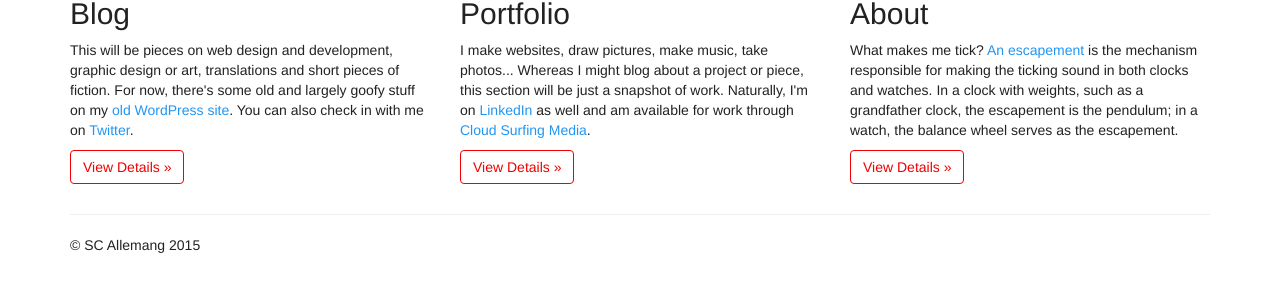
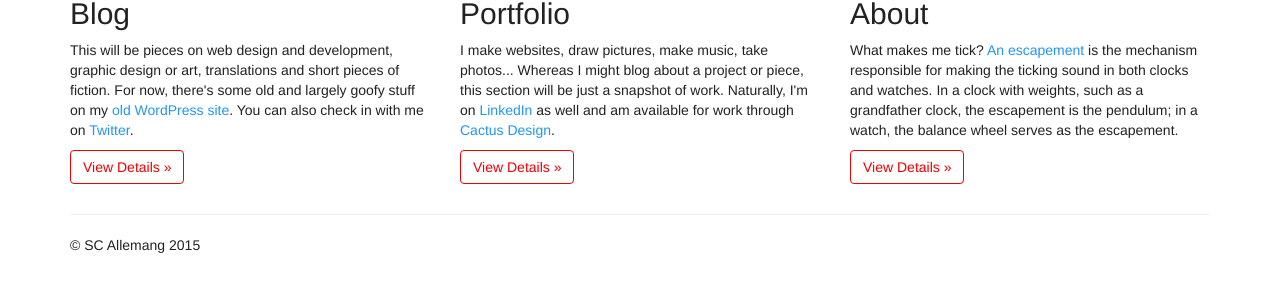
Before and after one commit to scallemang/-OLD_scallemang.github.io, a Jekyll site: the page built from index.md, in a window 1280 px wide. Shown: the part 457-749 px from the top of the page. Built offline with Jekyll 4.4.1, drawn with Linux system fonts in a browser that asks for light colours; nearby versions of some CDN libraries.

Commit message:
Updated work info.

```diff
--- a/_includes/home-widget-middle.html
+++ b/_includes/home-widget-middle.html
@@ -1,5 +1,5 @@
 <div class="col-md-4">
   <h2>Portfolio</h2>
-  <p>I make websites, draw pictures, make music, take photos... Whereas I might blog about a project or piece, this section will be just a snapshot of work. Naturally, I'm on <a href="https://ca.linkedin.com/in/scallemang">LinkedIn</a> as well and am available for work through <a href="http://cloudsurfingmedia.com">Cloud Surfing Media</a>.</p>
+  <p>I make websites, draw pictures, make music, take photos... Whereas I might blog about a project or piece, this section will be just a snapshot of work. Naturally, I'm on <a href="https://ca.linkedin.com/in/scallemang">LinkedIn</a> as well and am available for work through <a href="http://gocactus.com">Cactus Design</a>.</p>
   <p><a class="btn btn-default" href="/portfolio/" role="button">View Details »</a></p>
 </div>
```
